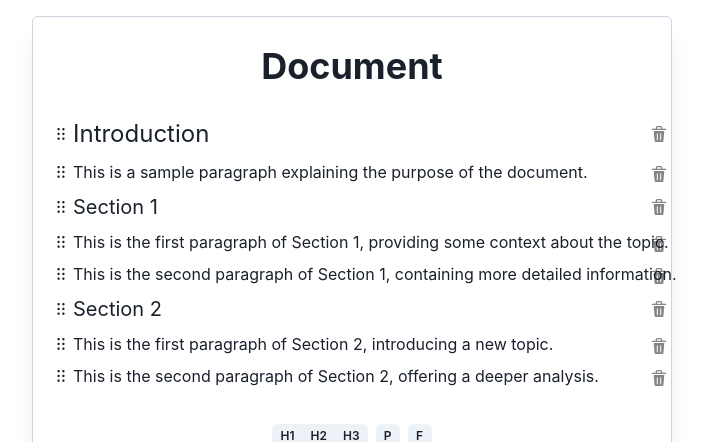
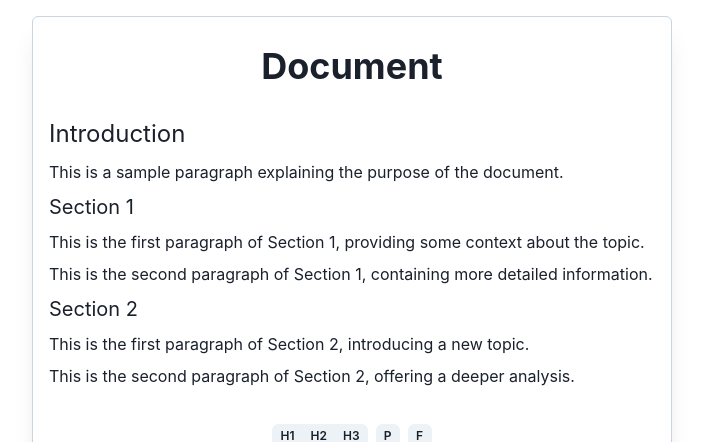
Before and after one commit to oakad96/block-muse, a Next.js app: page / in a window 1280 px wide. Shown: the top 442 px of the page, without its empty margins (288-995 px from the left). Built offline with nearby package versions, Linux system fonts and the light colour scheme.

Commit message:
drag and drop func

```diff
--- a/components/blocks/Block.jsx
+++ b/components/blocks/Block.jsx
@@ -1,10 +1,9 @@
 import { Header } from "./Header";
 import { Paragraph } from "./Paragraph";
 import { Formula } from "./Formula";
-import { DragHandle } from "..";
 import { Flex } from "@chakra-ui/react";
 
-export const Block = ({ id, type, content, isDragging }) => {
+export const Block = ({ id, type, content }) => {
   const renderBlock = () => {
     switch (type) {
       case "H1":
@@ -12,27 +11,19 @@ export const Block = ({ id, type, content, isDragging }) => {
       case "H3":
         return (
           <Flex minW="full" alignItems="center">
-            <DragHandle />
-            <Header
-              id={id}
-              level={type}
-              content={content}
-              isDragging={isDragging}
-            />
+            <Header id={id} level={type} content={content} />
           </Flex>
         );
       case "PARAGRAPH":
         return (
-          <Flex alignItems="center">
-            <DragHandle />
-            <Paragraph id={id} content={content} isDragging={isDragging} />
+          <Flex minW="full" alignItems="center">
+            <Paragraph id={id} content={content} />
           </Flex>
         );
       case "FORMULA":
         return (
-          <Flex justifyContent="center">
-            <DragHandle />
-            <Formula id={id} result={content} isDragging={isDragging} />;
+          <Flex minW="full" justifyContent="center">
+            <Formula id={id} result={content} />;
           </Flex>
         );
       default:
--- a/components/blocks/DraggableBlock.jsx
+++ b/components/blocks/DraggableBlock.jsx
@@ -1,9 +1,5 @@
 import { Block } from "..";
 
-export const DraggableBlock = ({ id, type, index, content, moveBlock }) => {
-  return (
-    <div>
-      <Block id={id} type={type} index={index} content={content} />
-    </div>
-  );
+export const DraggableBlock = ({ id, type, index, content }) => {
+  return <Block id={id} type={type} index={index} content={content} />;
 };
--- a/components/blocks/Header.jsx
+++ b/components/blocks/Header.jsx
@@ -9,7 +9,7 @@ import {
 import BlocksContext from "@/context/BlocksContext";
 import { DeleteButton } from "..";
 
-export const Header = ({ id, level, content, isDragging }) => {
+export const Header = ({ id, level, content }) => {
   const { updateBlockContent } = useContext(BlocksContext);
 
   const getFontSize = () => {
@@ -32,7 +32,6 @@ export const Header = ({ id, level, content, isDragging }) => {
   return (
     <Flex minW="full" alignItems={"center"}>
       <Editable
-        minW="full"
         id={id}
         defaultValue={content}
         fontSize={getFontSize()}
@@ -41,7 +40,6 @@ export const Header = ({ id, level, content, isDragging }) => {
       >
         <EditablePreview />
         <EditableInput
-          isReadOnly={!!isDragging}
           sx={{
             "&:focus": {
               outline: "none",
@@ -51,7 +49,6 @@ export const Header = ({ id, level, content, isDragging }) => {
           }}
         />
       </Editable>
-      <DeleteButton id={id} />
     </Flex>
   );
 };
--- a/components/blocks/Paragraph.jsx
+++ b/components/blocks/Paragraph.jsx
@@ -9,7 +9,7 @@ import {
 } from "@chakra-ui/react";
 import BlocksContext from "../../context/BlocksContext";
 
-export const Paragraph = ({ id, content, isDragging }) => {
+export const Paragraph = ({ id, content }) => {
   const { updateBlockContent } = useContext(BlocksContext);
 
   const handleKeyDown = (e) => {
@@ -17,10 +17,8 @@ export const Paragraph = ({ id, content, isDragging }) => {
   };
 
   return (
-    <>
     <Flex minW="full" alignItems={"center"}>
       <Editable
-          minW="full"
         id={id}
         onKeyDown={handleKeyDown}
         defaultValue={content}
@@ -29,7 +27,6 @@ export const Paragraph = ({ id, content, isDragging }) => {
       >
         <EditablePreview />
         <EditableInput
-            isReadOnly={!!isDragging}
           sx={{
             "&:focus": {
               outline: "none",
@@ -39,10 +36,6 @@ export const Paragraph = ({ id, content, isDragging }) => {
           }}
         />
       </Editable>
-        <Box>
-          <DeleteButton id={id} />
-        </Box>
     </Flex>
-    </>
   );
 };
--- a/components/layout/BlocksList.jsx
+++ b/components/layout/BlocksList.jsx
@@ -19,7 +19,7 @@ export const BlocksList = React.memo(() => {
       case "H3":
         return addBlock(new HeaderBlock(blocks.length + 1, "H3", "H3"));
       case "FORMULA":
-        return addBlock(new FormulaBlock(blocks.length + 1, "=1+1"));
+        return addBlock(new FormulaBlock(blocks.length + 1, "= 1+1"));
       case "PARAGRAPH":
         return addBlock(new ParagraphBlock(blocks.length + 1, "Paragraph"));
       default:
--- a/components/ui/DeleteButton.jsx
+++ b/components/ui/DeleteButton.jsx
@@ -21,7 +21,7 @@ export function DeleteButton({ id }) {
       icon={<DeleteIcon />}
       sx={{
         position: "relative",
-        right: "28px",
+        justifySelf: "flex-end",
         ":hover": {
           color: "red.500",
         },
--- a/components/ui/DragHandle.jsx
+++ b/components/ui/DragHandle.jsx
@@ -2,7 +2,7 @@ import { DragHandleIcon } from "@chakra-ui/icons";
 import { IconButton } from "@chakra-ui/react";
 import React from "react";
 
-export const DragHandle = () => {
+export const DragHandle = (props) => {
   return (
     <IconButton
       variant="ghost"
@@ -15,6 +15,7 @@ export const DragHandle = () => {
           cursor: "grabbing",
         },
       }}
+      {...props}
     />
   );
 };
--- a/components/ui/Toolbar.jsx
+++ b/components/ui/Toolbar.jsx
@@ -1,7 +1,10 @@
-import React from "react";
+import React, { useContext } from "react";
 import { Button, ButtonGroup, Center, Box } from "@chakra-ui/react";
+import BlocksContext from "@/context/BlocksContext";
 
 export function Toolbar({ handleAddBlock, handleResetBlocks }) {
+  const { blocks, addBlock, resetBlock } = useContext(BlocksContext);
+
   return (
     <Box mt={4} pt={4}>
       <Center>
--- a/pages/index.jsx
+++ b/pages/index.jsx
@@ -1,14 +1,24 @@
 import { Sheet, BlocksList } from "../components";
 import BlocksContext from "@/context/BlocksContext";
 import React, { useContext } from "react";
+import DragDropBlocks from "@/components/layout/DragDropBlocks";
+import { Card, Center, Flex, Spacer } from "@chakra-ui/react";
 
 function Home() {
   const { blocks } = useContext(BlocksContext);
 
   return (
-    <Sheet title="Document">
-      <BlocksList key={blocks.length} />
-    </Sheet>
+    <Flex direction="column">
+      <Sheet title="Document">
+        <BlocksList key={blocks.length} />
+      </Sheet>
+      <Spacer />
+      <Center>
+        <Card minW="lg" minH="container.xl" shadow="xl">
+          <DragDropBlocks />
+        </Card>
+      </Center>
+    </Flex>
   );
 }
 
```
Also changed, not shown: package.json (+5 -2 lines), 1 other file (tests, documents, lock files or other folders). Lines whose indentation alone changed are shown as unchanged.
